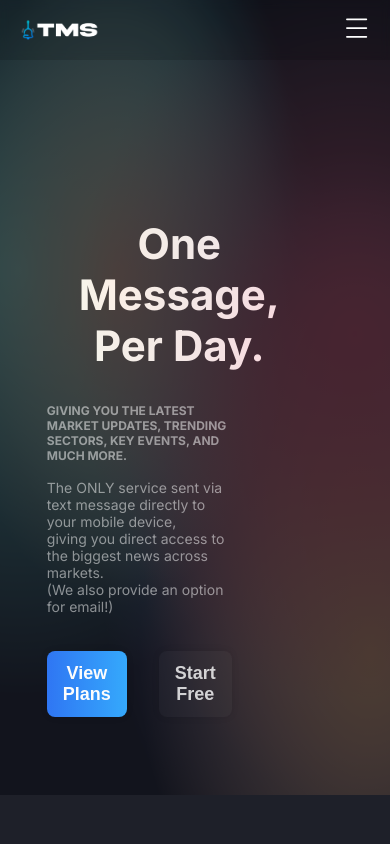
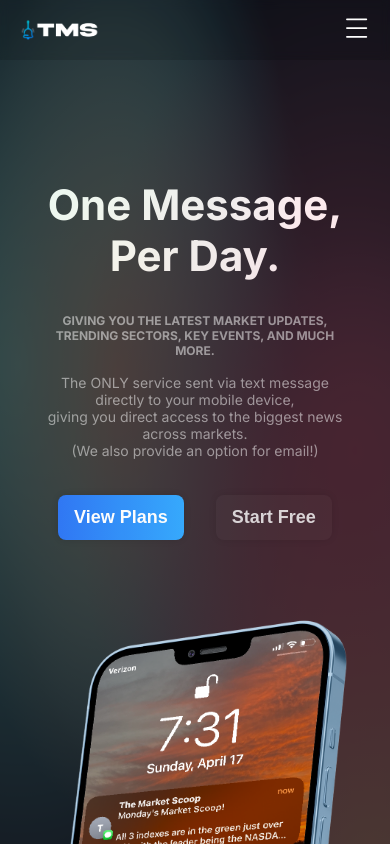
Before and after one commit to jack-strachan/the-market-scoop, a React (Create React App) app: page / in a window 390 px wide. Shown: the top 844 px of the page. Built offline with nearby package versions, Linux system fonts and the light colour scheme.

Commit message:
mobile friendly changes, added extra basic plan feature

```diff
--- a/src/consts/consts.js
+++ b/src/consts/consts.js
@@ -60,7 +60,10 @@ export const PLANS = [
                 title: 'A preview of the week ahead, including earnings, important federal reserve meetings, and breaking news about individual companies.',
                 unlocked: true
             },
-
+            {
+                title: 'Receive promotional offers and discounts for other market related platforms',
+                unlocked: true
+            },
         ]
     },
     {
--- a/src/sections/SplashTop.js
+++ b/src/sections/SplashTop.js
@@ -7,10 +7,13 @@ import {SPLASH_STATS} from "../consts/consts";
 class SplashTop extends Component {
     render() {
         return (
-            <div className='relative row-ae-jb'>
+            <>
+                <div className={this.props.mobile ? 'relative col-ac' : 'relative row-ae-jb'}>
                     <div className='gradient-bg2'/>
                     <section className={this.props.mobile ? 'col-ac-jc' : 'col-jc'}
-                         style={{padding: this.props.mobile ? '20% 12% 20% 12%' : '10% 0% 0% 10%'}}>
+                             style={{
+                                 padding: this.props.mobile ? '10% 10% 10% 10%' : '10% 0% 0% 10%',
+                             }}>
                         <div className=''>
                             <h1 className='splash-head mb-8'
                                 style={{
@@ -20,8 +23,12 @@ class SplashTop extends Component {
                                 }}>
                                 One Message,<br/> Per Day.
                             </h1>
-                        <div className='mr-80'>
-                            <p className='o5 mt-32 mb-8 uppercase' style={{fontSize: this.props.mobile ? 12 : 16, fontWeight:'bold'}}>
+                            <div style={{
+                                textAlign: this.props.mobile && 'center',
+                                marginRight: this.props.mobile ? 0 : 80
+                            }}>
+                                <p className='o5 mt-32 mb-8 uppercase'
+                                   style={{fontSize: this.props.mobile ? 12 : 16, fontWeight: 'bold'}}>
                                     Giving you the latest market updates, trending sectors, key events, and much more.
                                 </p>
                                 <p className='o5 mt-16 mb-20' style={{fontSize: this.props.mobile && 14}}>
@@ -31,7 +38,7 @@ class SplashTop extends Component {
                                     <br/>
                                     (We also provide an option for email!)
                                 </p>
-                            <div className='row-ac mt-12'>
+                                <div className={this.props.mobile ? 'row-ac-jc' : 'row-ac mt-12'}>
                                     <button onClick={this.props.scrollToPlans}
                                             className={this.props.mobile ? 'mr-16 blue-button-mobile' : 'mr-16 blue-button'}>
                                         View Plans
@@ -43,7 +50,8 @@ class SplashTop extends Component {
                                 </div>
                                 {!this.props.mobile &&
                                 <ScrollAnimation animateIn="fadeInUp" delay={150}>
-                                <div style={{paddingLeft: this.props.mobile ? '0%' : '0%', marginTop:120}} className='mb-100'>
+                                    <div style={{paddingLeft: this.props.mobile ? '0%' : '0%', marginTop: 120}}
+                                         className='mb-100'>
                                         <div className='relative mb-20'>
                                             <h1 className='big-head mb-12' style={{fontSize: this.props.mobile && 32}}>
                                                 Never miss a beat.
@@ -55,7 +63,8 @@ class SplashTop extends Component {
                                             news
                                             announcements including earnings results on the largest publicly traded
                                             companies, new
-                                        product and service launches, analyst upgrades, along with trending sectors, key
+                                            product and service launches, analyst upgrades, along with trending sectors,
+                                            key
                                             meetings, and much more
                                         </p>
                                         <div className='row-ac mt-16' style={{marginBottom: this.props.mobile && 100}}>
@@ -83,12 +92,22 @@ class SplashTop extends Component {
                             </div>
                         </div>
                     </section>
+                    {!this.props.mobile &&
                     <section className={this.props.mobile ? 'col-ac-jc ph-60 mt-0' : 'row-ac-jb'}>
                         <div className='relative pt-64'>
-                        <img src={phones} className='phones pt-100' style={{maxWidth:'35vw'}}/>
+                            <img src={phones} className='phones pt-100' style={{maxWidth: '35vw'}}/>
                         </div>
                     </section>
+                    }
+                {this.props.mobile &&
+                <section className='col-ac-jc' style={{marginTop:-30}}>
+                    <div className='relative pt-64'>
+                        <img src={phones} className='phones' style={{maxWidth: '85vw'}}/>
                     </div>
+                </section>
+                }
+                </div>
+            </>
         );
     }
 }
```
Lines whose indentation alone changed are shown as unchanged.
